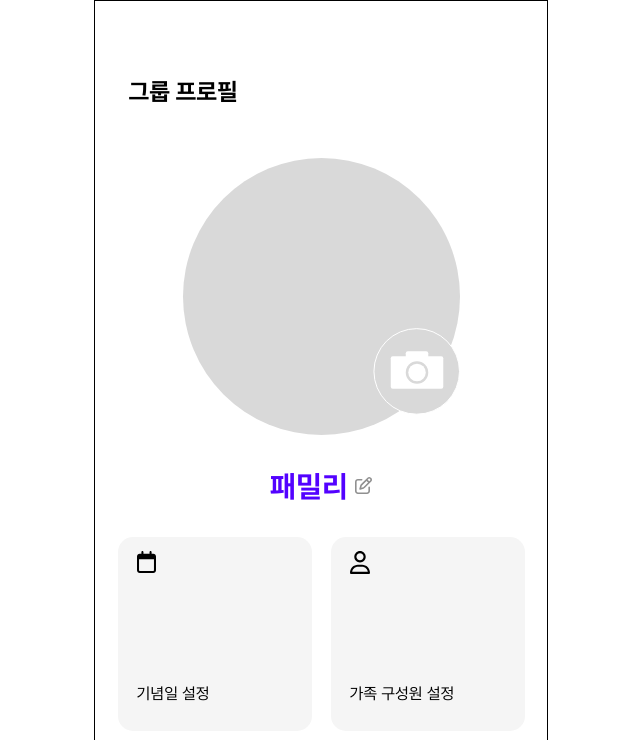
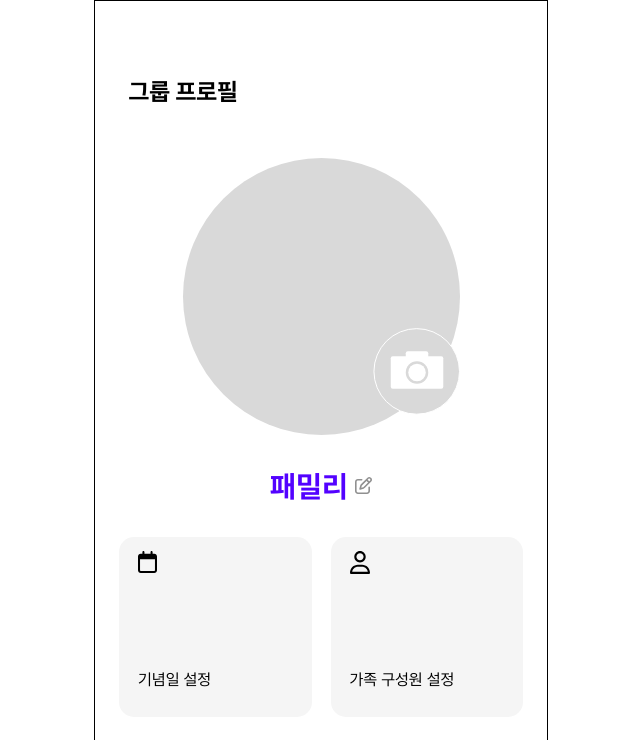
Before and after one commit to SWYP-6-6/6-FE, a Next.js app: page /group in a window 1280 px wide. Shown: the top 740 px of the page, without its empty margins (319-959 px from the left). Built offline with nearby package versions, Linux system fonts and the light colour scheme.

Commit message:
refactor: 그룹 페이지 css  값 변경

```diff
--- a/src/app/group/GroupPage.module.scss
+++ b/src/app/group/GroupPage.module.scss
@@ -34,8 +34,8 @@
   display: grid;
   grid-template-columns: 1fr 1fr;
   gap: 1.9rem;
-  width: 40.7rem;
-  height: 19.4rem;
+  width: 100%;
+  height: 18rem;
   align-items: center;
   justify-content: center;
 }
@@ -46,6 +46,7 @@
   background-color: $gray30;
   border-radius: 1.5rem;
   padding: 1.4rem 1.9rem 2.8rem;
+  height: 18rem;
   gap: 2.1rem;
   height: 100%;
 }
```
